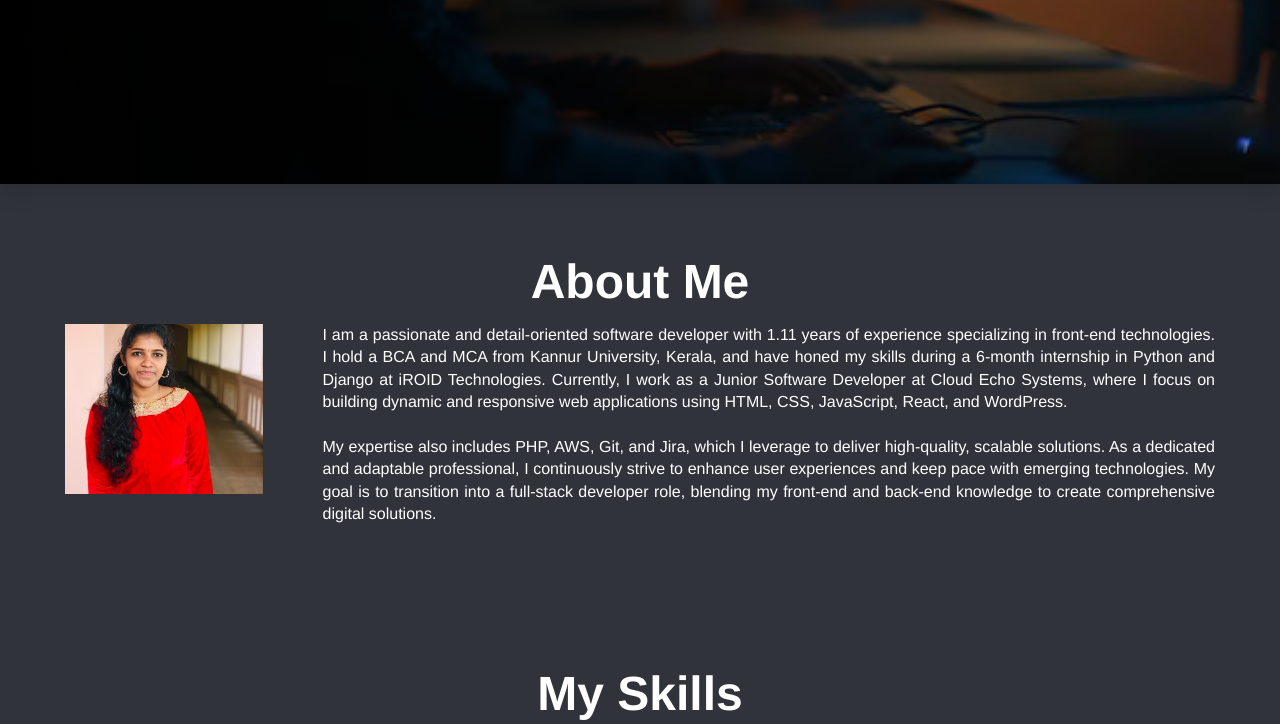
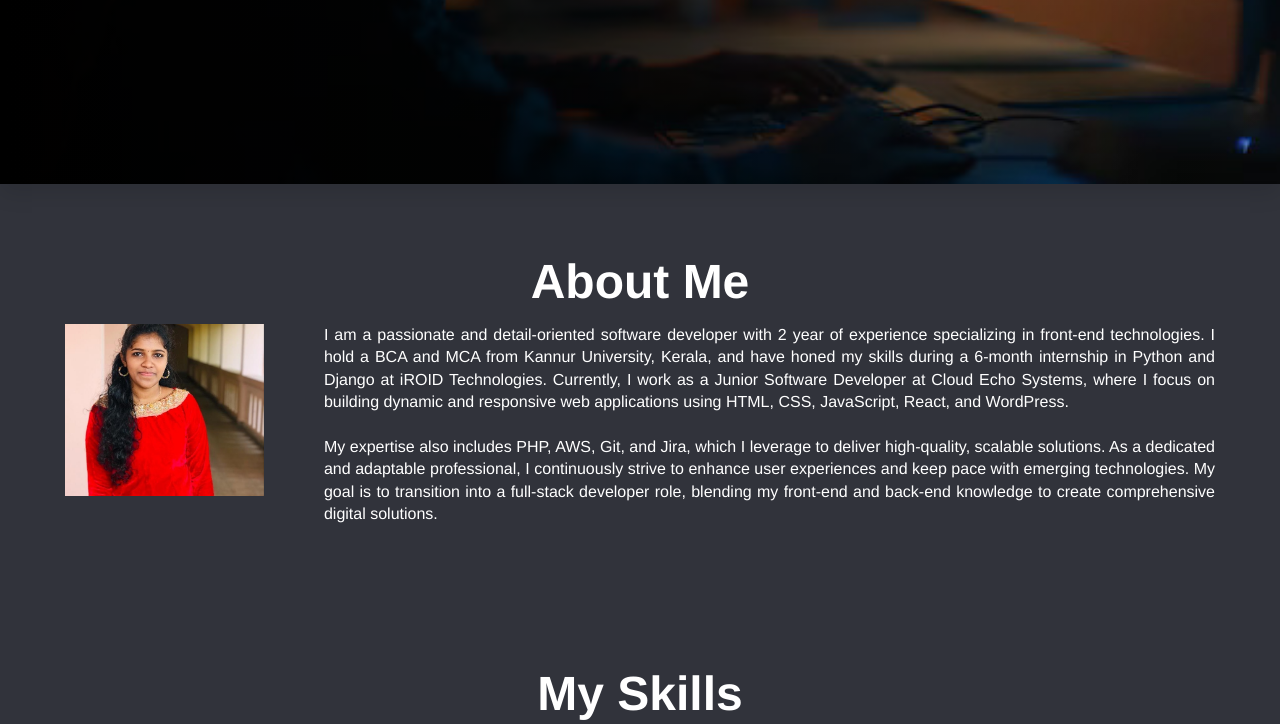
Before and after one commit to Anaghak17/AnaghakPortfolio, a plain HTML site: page index.html in a window 1280 px wide. Shown: the part 536-1260 px from the top of the page. Drawn offline with nearby package versions, Linux system fonts and the light colour scheme; a web font is replaced by a local one.

Commit message:
Update index.html

```diff
--- a/index.html
+++ b/index.html
@@ -38,7 +38,7 @@
             <!-- <div class="line"></div> -->
             <div class="aboutSectionImage"><img src="images/anagha.k.jpg" class="aboutImage" alt="my photo"></div>
         <div class="sectionContent">
-            I am a passionate and detail-oriented software developer with 1.11 years of experience specializing in front-end technologies. I hold a BCA and MCA from Kannur University, Kerala, and have honed my skills during a 6-month internship in Python and Django at iROID Technologies. Currently, I work as a Junior Software Developer at Cloud Echo Systems, where I focus on building dynamic and responsive web applications using HTML, CSS, JavaScript, React, and WordPress.
+            I am a passionate and detail-oriented software developer with 2 year of experience specializing in front-end technologies. I hold a BCA and MCA from Kannur University, Kerala, and have honed my skills during a 6-month internship in Python and Django at iROID Technologies. Currently, I work as a Junior Software Developer at Cloud Echo Systems, where I focus on building dynamic and responsive web applications using HTML, CSS, JavaScript, React, and WordPress.
             <br><br>My expertise also includes PHP, AWS, Git, and Jira, which I leverage to deliver high-quality, scalable solutions. As a dedicated and adaptable professional, I continuously strive to enhance user experiences and keep pace with emerging technologies. My goal is to transition into a full-stack developer role, blending my front-end and back-end knowledge to create comprehensive digital solutions.
         </div>
         </div>
```
